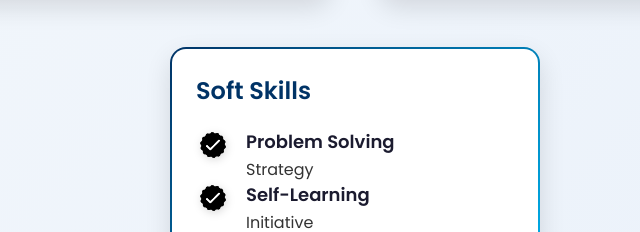
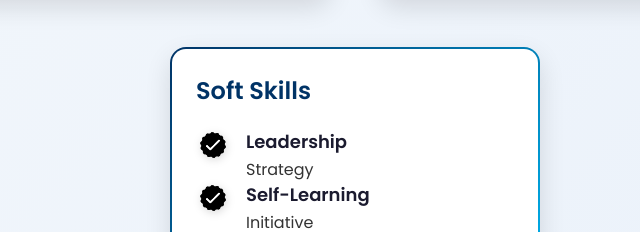
Before and after one commit to Siddhu1608/Siddhartha-Gummadi-portfolio, a plain HTML site: page index.html in a window 1280 px wide. Shown: the part 2867-3099 px from the top of the page, 285-925 px from the left. Drawn offline with Linux system fonts and the light colour scheme.

Commit message:
Update index.html

```diff
--- a/index.html
+++ b/index.html
@@ -227,7 +227,7 @@
             <div class="skills-1">
               <img src="checkmark.png" alt="checkmark">
               <div class="skills-1-2">
-                <span>Problem Solving</span>
+                <span>Leadership</span>
                 <span>Strategy</span>
               </div>
             </div>
```
